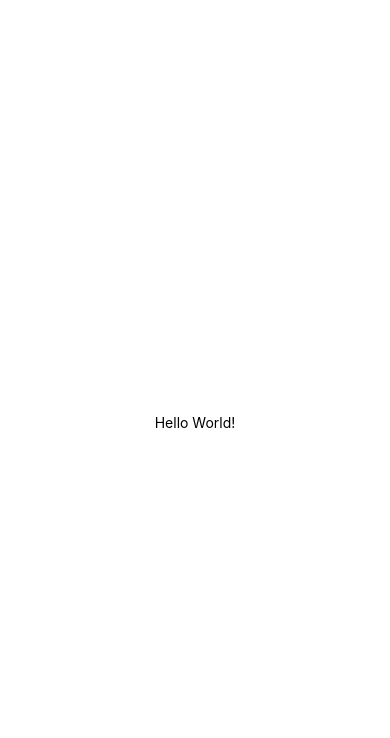
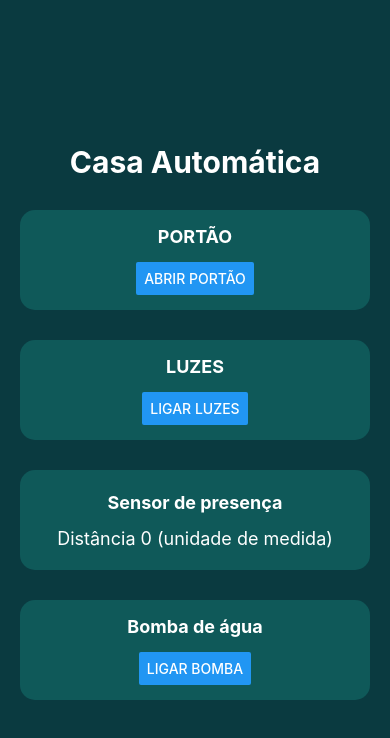
Before and after one commit to raisson-souza/casa-automatica-lab-ino-1, a React Native app: screen / in a window 390 px wide. Shown: the top 738 px of the page. Built offline with nearby package versions, Linux system fonts and the light colour scheme.

Commit message:
- Componentes de controle da casa implementados; - Ajustes do projeto base.

```diff
--- a/App.tsx
+++ b/App.tsx
@@ -1,10 +1,24 @@
 import { StyleSheet, Text, View } from "react-native"
+import Gate from "./src/components/Gate"
+import Lights from "./src/components/Lights"
+import PresenceSensor from "./src/components/PresenceSensor"
 import React from "react"
+import WaterBomb from "./src/components/WaterBomb"
 
 export default function App() {
   return (
     <View style={ styles.container }>
-      <Text>Hello World!</Text>
+      <Text
+        style={{
+          color: "white",
+          fontSize: 30,
+          fontWeight: "bold",
+        }}
+      >Casa Automática</Text>
+      <Gate componentStyle={ styles.component } textStyle={ styles.componentText }/>
+      <Lights componentStyle={ styles.component } textStyle={ styles.componentText }/>
+      <PresenceSensor componentStyle={ styles.component } textStyle={ styles.componentText }/>
+      <WaterBomb componentStyle={ styles.component } textStyle={ styles.componentText }/>
     </View>
   )
 }
@@ -12,8 +26,24 @@ export default function App() {
 const styles = StyleSheet.create({
   container: {
     flex: 1,
-    backgroundColor: "#fff",
+    backgroundColor: "#0A3A40",
     alignItems: "center",
     justifyContent: "center",
+    gap: 30
+  },
+  component: {
+    width: 350,
+    height: 100,
+    backgroundColor: "#0F5959",
+    display: "flex",
+    flexDirection: "column",
+    justifyContent: "center",
+    alignItems: "center",
+    gap: 15,
+    borderRadius: 15,
+  },
+  componentText: {
+    color: "white",
+    fontSize: 18
   },
 })
--- /dev/null
+++ b/src/components/Gate/index.tsx
@@ -0,0 +1,30 @@
+import { Button, Text, View } from "react-native"
+import { ComponentType } from "../../types/ComponentTypes"
+import { useEffect, useState } from "react"
+
+type GateProps = {
+} & ComponentType
+
+export default function Gate({ componentStyle, textStyle }: GateProps) {
+    const [ gateOpen, setGateOpen ] = useState<boolean>(false)
+
+    useEffect(() => {
+        const fetchGate = async () => {
+
+        }
+    }, [])
+
+    const moveGate = async (gateOpen: boolean) => {
+
+    }
+
+    return (
+        <View style={ componentStyle }>
+            <Text style={{ ...textStyle, fontWeight: "bold" }}>PORTÃO</Text>
+            <Button
+                title={ gateOpen ? "Fechar portão" : "Abrir portão" }
+                onPress={ () => moveGate(gateOpen) }
+            />
+        </View>
+    )
+}
--- /dev/null
+++ b/src/components/Lights/index.tsx
@@ -0,0 +1,30 @@
+import { Button, Text, View } from "react-native"
+import { ComponentType } from "../../types/ComponentTypes"
+import { useEffect, useState } from "react"
+
+type LightsProps = {
+} & ComponentType
+
+export default function Lights({ componentStyle, textStyle }: LightsProps) {
+    const [ lightsOn, setLightsOn ] = useState<boolean>()
+
+    useEffect(() => {
+        const fetchLights = async () => {
+
+        }
+    }, [])
+
+    const changeLights = async () => {
+
+    }
+
+    return (
+        <View style={ componentStyle }>
+            <Text style={{ ...textStyle, fontWeight: "bold" }}>LUZES</Text>
+            <Button
+                title={ lightsOn ? "Desligar luzes" : "Ligar luzes" }
+                onPress={ () => changeLights }
+            />
+        </View>
+    )
+}
--- /dev/null
+++ b/src/components/PresenceSensor/index.tsx
@@ -0,0 +1,27 @@
+import { ComponentType } from "../../types/ComponentTypes"
+import { Text, View } from "react-native"
+import { useEffect, useState } from "react"
+
+type PresenceSensorProps = {
+} & ComponentType
+
+export default function PresenceSensor({ componentStyle, textStyle }: PresenceSensorProps) {
+    const [ proximity, setProximity ] = useState<number>(0)
+
+    useEffect(() => {
+        fetchPromixity()
+        const interval = setInterval(fetchPromixity, 2000)
+        return () => clearInterval(interval)
+    }, [])
+
+    const fetchPromixity = async () => {
+
+    }
+
+    return (
+        <View style={ componentStyle }>
+            <Text style={{ ...textStyle, fontWeight: "bold" }}>Sensor de presença</Text>
+            <Text style={ textStyle }>Distância { proximity } (unidade de medida)</Text>
+        </View>
+    )
+}
--- /dev/null
+++ b/src/components/WaterBomb/index.tsx
@@ -0,0 +1,24 @@
+import { ComponentType } from "../../types/ComponentTypes"
+import { Button, Text, View } from "react-native"
+import { useState } from "react"
+
+type WaterBombProps = {
+} & ComponentType
+
+export default function WaterBomb({ componentStyle, textStyle }: WaterBombProps) {
+    const [ waterRunning, setWaterRunning ] = useState<boolean>(false)
+
+    const turnWaterBombOn = async () => {
+
+    }
+
+    return (
+        <View style={ componentStyle } >
+            <Text style={{ ...textStyle, fontWeight: "bold" }}>Bomba de água</Text>
+            <Button
+                title={ waterRunning ? "Parar bomba" : "Ligar bomba" }
+                onPress={ () => turnWaterBombOn() }
+            />
+        </View>
+    )
+}
--- /dev/null
+++ b/src/types/ComponentTypes.ts
@@ -0,0 +1,4 @@
+export type ComponentType = {
+    componentStyle: any
+    textStyle: any
+}
```
Also changed, not shown: src/services/Service.ts (added, +29 -0 lines), src/services/base/Response.ts (+1 -13 lines).
